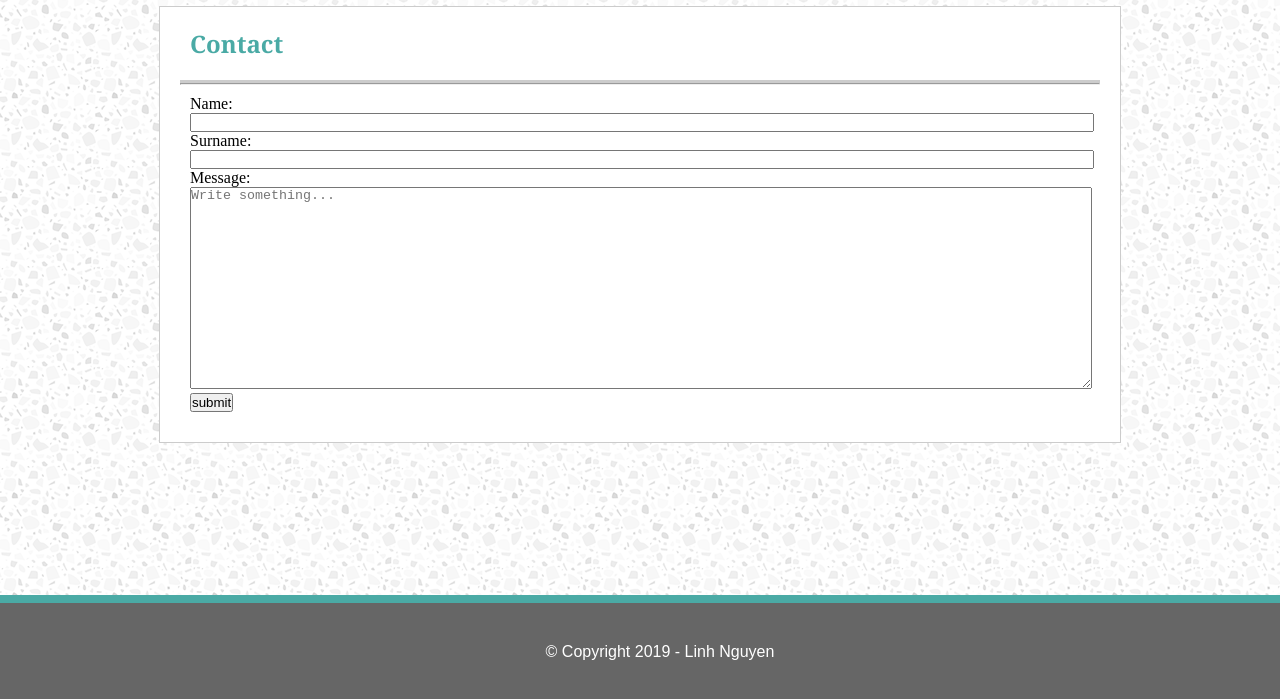
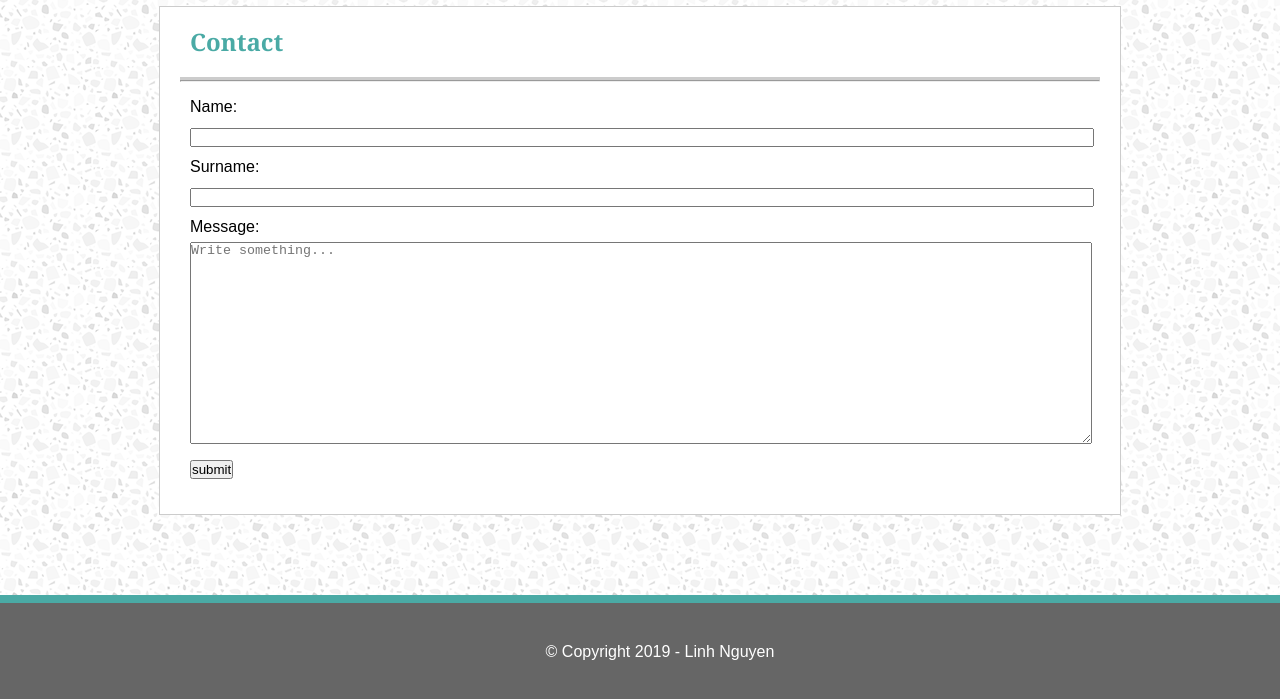
Before and after one commit to linh0404/Basic-Portfolio, a plain HTML site: page contact.html in a window 1280 px wide. Shown: the part 99-798 px from the top of the page. Drawn offline with Linux system fonts and the light colour scheme.

Commit message:
fixed fonts on contacts.html

```diff
--- a/assets/css/style.css
+++ b/assets/css/style.css
@@ -123,6 +123,8 @@ footer {
 
 #form {
     margin: 20px 150px 20px 150px;
+    font-family: 'Arial', 'Helvetica Neue', Helvetica, sans-serif;
+    line-height: 30px;
     background: #ffffff;
     padding: 20px;
     width: 920px;
```
